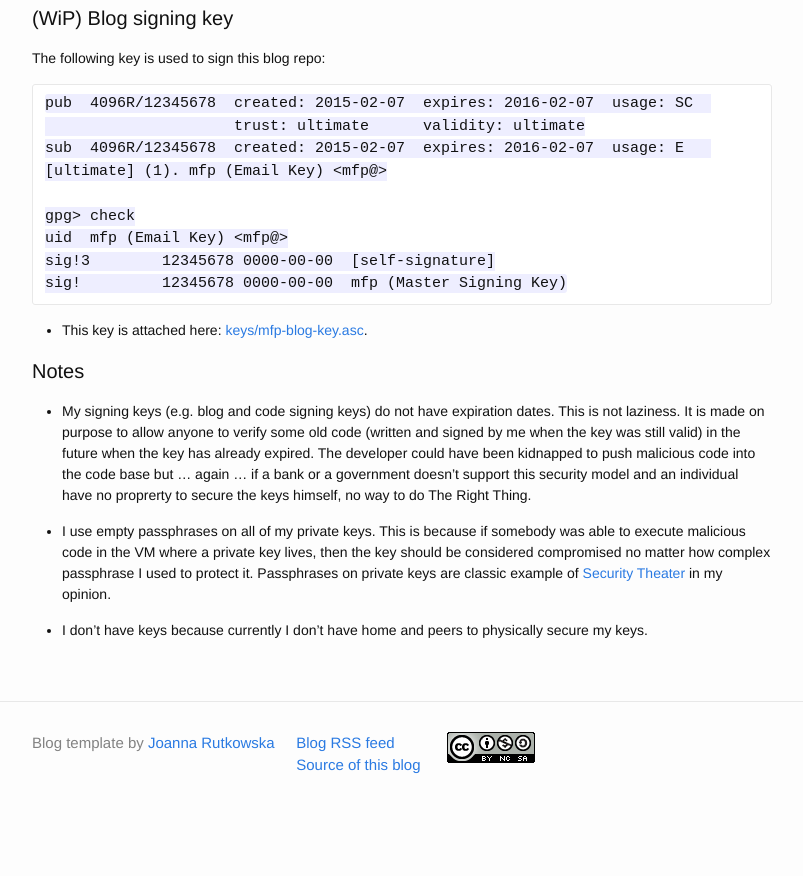
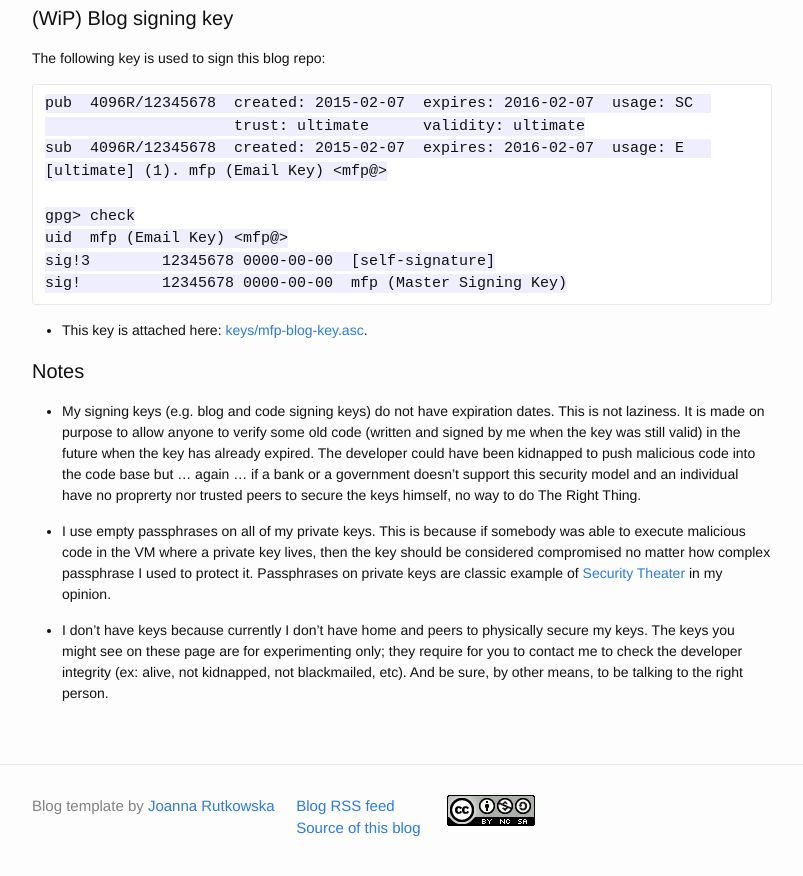
Before and after one commit to rootkovska/rootkovska.github.io, a Jekyll site: the page built from keys.md, in a window 1280 px wide and 900 px high, scrolled down 971 px. Shown: the top 876 px of the window, without its empty margins (238-1041 px from the left). Built offline with Jekyll 4.4.1, drawn with Linux system fonts in a browser that asks for light colours; Markdown is read by kramdown in place of the engine named in the settings; before the commit the page ends 1808 px from its top, so only the background shows below that.

Commit message:
cosmesis

```diff
--- a/keys.md
+++ b/keys.md
@@ -30,7 +30,7 @@ All my keys should be signed by the following Master Signing Key:
           Key fingerprint = 123...
     uid                  mfp (Master Signing Key)
 
-This key is also attached to this repo in the [key/](/keys/) directory. You
+This key is also attached to this repo in the [keys/](/keys/) directory. You
 should verify the fingerprint of this master key using some other channel than
 just this blog (e.g. [my Email or Skype account) as in case somebody was providing
 you with a falsified repo, they would be sure to also feed you with a falsified master key.
@@ -81,7 +81,8 @@ some old code (written and signed by me when the key was still valid) in the fut
 when the key has already expired. The developer could have been kidnapped
 to push malicious code into the code base but ... again ... if a bank
 or a government doesn't support this security model and an individual have
-no proprerty to secure the keys himself, no way to do The Right Thing.
+no proprerty nor trusted peers to secure the keys himself,
+no way to do The Right Thing.
 
 * I use empty passphrases on all of my private keys. This is because if
 somebody was able to execute malicious code in the VM where a private key
@@ -91,4 +92,7 @@ example of [Security Theater](http://en.wikipedia.org/wiki/Security_theater) in
 my opinion.
 
 * I don't have keys because currently I don't have home
-and peers to physically secure my keys.
+and peers to physically secure my keys. The keys you might see on these page
+are for experimenting only; they require for you to contact me to
+check the developer integrity (ex: alive, not kidnapped, not blackmailed, etc).
+And be sure, by other means, to be talking to the right person.
```
Also changed, not shown: README.md (+16 -14 lines), contact.md (+2 -1 lines).
